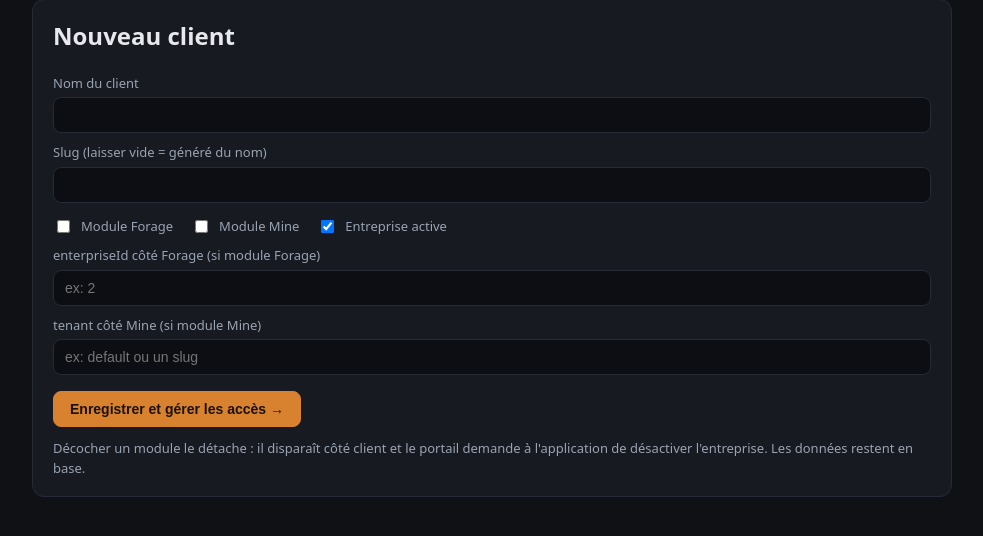
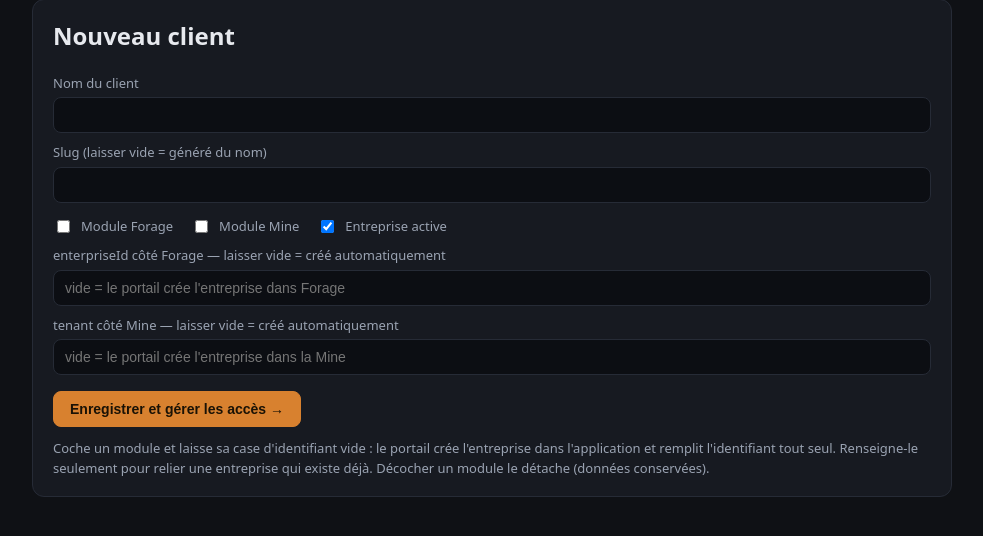
Before and after one commit to donaldulrich90-ctrl/good-engineers-portail, a Django app: page /gestion/client/nouveau/ in a window 1280 px wide. Shown: the part 112-648 px from the top of the page, without its empty margins (148-1131 px from the left). Run offline with Django 5.2, Linux system fonts and the light colour scheme; the visitor is signed in with stand-in values (Sample User, id 1).

Commit message:
feat(portail): création auto de l'entreprise dans Forage et Mine depuis la console
Quand on coche un module sans fournir d'identifiant, le portail crée
l'entreprise dans l'application (via /api/service/enterprise) et remplit
automatiquement l'enterpriseId / le tenant. Onboarding 100% depuis le portail.

Co-Authored-By: Claude Opus 4.8 <noreply@anthropic.com>
Claude-Session: https://claude.ai/code/session_01RhLKx71cSCDsJfsnXP1Zey

```diff
--- a/good-engineers-portail/portal/services.py
+++ b/good-engineers-portail/portal/services.py
@@ -65,6 +65,32 @@ def propager_etat_mine(tenant_id, active: bool):
     _post_state(url, {"tenant": tenant_id, "active": bool(active)}, "Mine")
 
 
+def creer_entreprise_forage(nom, slug):
+    """Crée (ou retrouve) l'entreprise dans Forage. Renvoie (enterpriseId, erreur)."""
+    url = f"{settings.FORAGE_BASE_URL}/api/service/enterprise"
+    try:
+        r = requests.post(url, json={"name": nom, "slug": slug}, headers=_HEADERS,
+                          timeout=settings.METRICS_HTTP_TIMEOUT)
+        r.raise_for_status()
+        return r.json().get("id"), None
+    except Exception as e:  # noqa: BLE001
+        log.warning("Création entreprise Forage KO (%s): %s", nom, e)
+        return None, str(e)
+
+
+def creer_entreprise_mine(nom, slug):
+    """Crée (ou retrouve) le tenant dans la Mine. Renvoie (tenant, erreur)."""
+    url = f"{settings.MINE_BASE_URL}/api/service/enterprise/"
+    try:
+        r = requests.post(url, json={"name": nom, "tenant": slug}, headers=_HEADERS,
+                          timeout=settings.METRICS_HTTP_TIMEOUT)
+        r.raise_for_status()
+        return r.json().get("tenant"), None
+    except Exception as e:  # noqa: BLE001
+        log.warning("Création entreprise Mine KO (%s): %s", nom, e)
+        return None, str(e)
+
+
 def creer_user_forage(enterprise_id, username, password, role):
     """Crée/maj le compte dans l'app Forage. Renvoie (ok, erreur)."""
     if enterprise_id is None:
--- a/good-engineers-portail/portal/templates/portal/gestion/client_edit.html
+++ b/good-engineers-portail/portal/templates/portal/gestion/client_edit.html
@@ -25,16 +25,16 @@
       </label>
     </div>
 
-    <label for="forage_enterprise_id">enterpriseId côté Forage (si module Forage)</label>
-    <input id="forage_enterprise_id" name="forage_enterprise_id" value="{{ ent.forage_enterprise_id|default:'' }}" placeholder="ex: 2">
+    <label for="forage_enterprise_id">enterpriseId côté Forage — laisser vide = créé automatiquement</label>
+    <input id="forage_enterprise_id" name="forage_enterprise_id" value="{{ ent.forage_enterprise_id|default:'' }}" placeholder="vide = le portail crée l'entreprise dans Forage">
 
-    <label for="mine_tenant_id">tenant côté Mine (si module Mine)</label>
-    <input id="mine_tenant_id" name="mine_tenant_id" value="{{ ent.mine_tenant_id|default:'' }}" placeholder="ex: default ou un slug">
+    <label for="mine_tenant_id">tenant côté Mine — laisser vide = créé automatiquement</label>
+    <input id="mine_tenant_id" name="mine_tenant_id" value="{{ ent.mine_tenant_id|default:'' }}" placeholder="vide = le portail crée l'entreprise dans la Mine">
 
     <button class="btn primaire" type="submit" style="margin-top:16px">Enregistrer et gérer les accès →</button>
   </form>
   <p class="mut" style="font-size:13px;margin:12px 0 0">
-    Décocher un module le détache : il disparaît côté client et le portail demande à l'application de désactiver l'entreprise. Les données restent en base.
+    Coche un module et laisse sa case d'identifiant vide : le portail crée l'entreprise dans l'application et remplit l'identifiant tout seul. Renseigne-le seulement pour relier une entreprise qui existe déjà. Décocher un module le détache (données conservées).
   </p>
 </div>
 {% endblock %}
--- a/good-engineers-portail/portal/views.py
+++ b/good-engineers-portail/portal/views.py
@@ -23,6 +23,8 @@ from django.views.decorators.http import require_http_methods
 
 from .models import Entreprise, JetonConsomme, Profil
 from .services import (
+    creer_entreprise_forage,
+    creer_entreprise_mine,
     creer_user_forage,
     creer_user_mine,
     fetch_forage_metrics,
@@ -311,16 +313,34 @@ def gestion_client_edit(request, client_id=None):
 
         if not nom:
             erreur = "Le nom est obligatoire."
-        elif module_forage and not forage_id:
-            erreur = "Module Forage coché : renseigne l'enterpriseId Forage."
-        elif module_mine and not mine_tenant:
-            erreur = "Module Mine coché : renseigne le tenant Mine."
         else:
+            soucis = []
+            try:
+                forage_val = int(forage_id) if (module_forage and forage_id) else None
+            except ValueError:
+                forage_val = None
+            mine_val = mine_tenant if (module_mine and mine_tenant) else ""
+
+            # Un module coché sans correspondance : on crée l'entreprise dans
+            # l'application et on récupère son identifiant automatiquement.
+            if module_forage and forage_val is None:
+                fid, err = creer_entreprise_forage(nom, slug)
+                if fid is not None:
+                    forage_val = int(fid)
+                else:
+                    soucis.append(f"Forage ({err})")
+            if module_mine and not mine_val:
+                tid, err = creer_entreprise_mine(nom, slug)
+                if tid:
+                    mine_val = tid
+                else:
+                    soucis.append(f"Mine ({err})")
+
             champs = {
                 "nom": nom, "slug": slug, "active": active,
                 "module_forage": module_forage, "module_mine": module_mine,
-                "forage_enterprise_id": int(forage_id) if (module_forage and forage_id) else None,
-                "mine_tenant_id": mine_tenant if module_mine else "",
+                "forage_enterprise_id": forage_val if module_forage else None,
+                "mine_tenant_id": mine_val if module_mine else "",
             }
             try:
                 if ent:
@@ -329,7 +349,11 @@ def gestion_client_edit(request, client_id=None):
                     ent.save()
                 else:
                     ent = Entreprise.objects.create(**champs)
-                return redirect(reverse("gestion_comptes", args=[ent.pk]))
+                if not soucis:
+                    return redirect(reverse("gestion_comptes", args=[ent.pk]))
+                erreur = ("Entreprise enregistrée, mais la création a échoué dans : "
+                          + " ; ".join(soucis)
+                          + ". Réessaie (enregistre à nouveau) quand l'application répond.")
             except Exception as e:  # noqa: BLE001
                 erreur = f"Enregistrement impossible : {e}"
 
```
